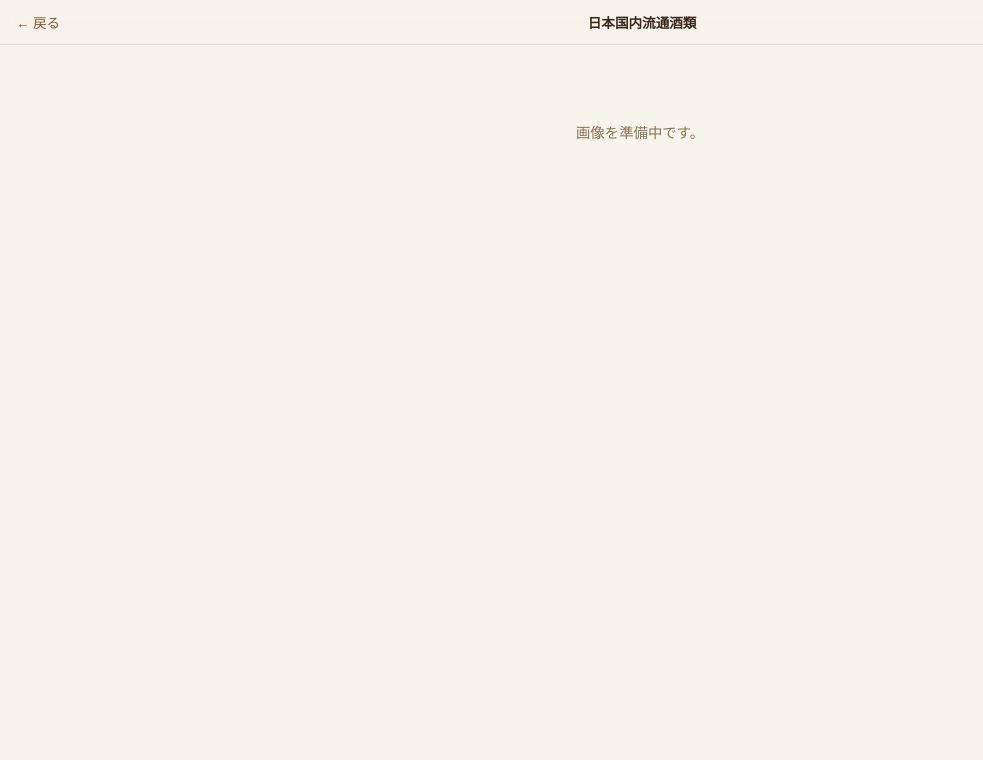
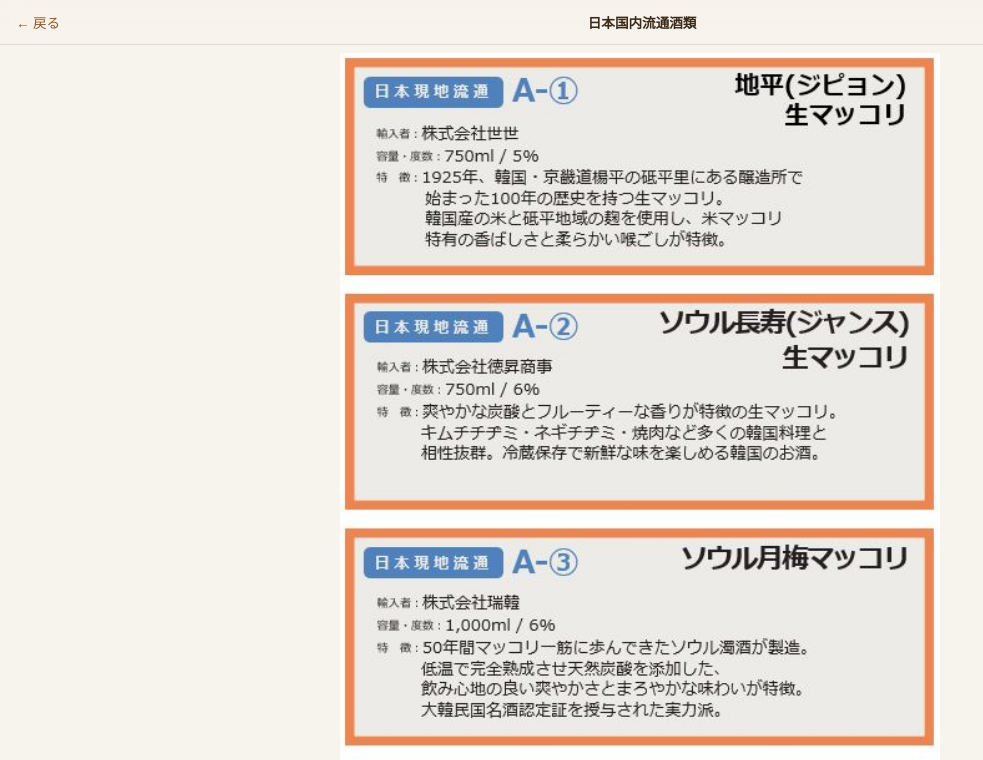
Before and after one commit to Tryito/korean-liquor-guide, a plain HTML site: page products.html in a window 1280 px wide. Shown: the top 760 px of the page, without its empty margins (0-983 px from the left). Drawn offline with Linux system fonts and the light colour scheme.

Commit message:
Add product caption images to gallery page

```diff
--- a/products.html
+++ b/products.html
@@ -2,77 +2,51 @@
 <html lang="ja">
 <head>
 <meta charset="UTF-8">
-<meta name="viewport" content="width=device-width, initial-scale=1.0, maximum-scale=1.0">
+<meta name="viewport" content="width=device-width, initial-scale=1.0, maximum-scale=5.0">
 <title>日本国内流通酒類キャプション</title>
 <style>
   @import url('https://fonts.googleapis.com/css2?family=Noto+Serif+JP:wght@400;600&display=swap');
-
   * { margin: 0; padding: 0; box-sizing: border-box; }
-  body {
-    background: #f7f3ed;
-    min-height: 100dvh;
-  }
+  body { background: #f7f3ed; }
   .header {
-    position: sticky;
-    top: 0;
-    z-index: 10;
+    position: sticky; top: 0; z-index: 10;
     background: rgba(247,243,237,0.95);
     backdrop-filter: blur(8px);
     padding: 12px 16px;
-    display: flex;
-    align-items: center;
+    display: flex; align-items: center;
     border-bottom: 1px solid rgba(139,90,43,0.15);
   }
   .back {
-    text-decoration: none;
-    color: #8b5a2b;
-    font-size: 0.85rem;
-    font-family: 'Noto Serif JP', serif;
+    text-decoration: none; color: #8b5a2b;
+    font-size: 0.85rem; font-family: 'Noto Serif JP', serif;
   }
   .header-title {
-    flex: 1;
-    text-align: center;
+    flex: 1; text-align: center;
     font-family: 'Noto Serif JP', serif;
-    font-size: 0.85rem;
-    color: #3a2a1a;
-    font-weight: 600;
-    padding-right: 40px;
+    font-size: 0.85rem; color: #3a2a1a;
+    font-weight: 600; padding-right: 40px;
   }
   .gallery {
-    padding: 16px;
-    display: flex;
-    flex-direction: column;
-    align-items: center;
-    gap: 12px;
+    display: flex; flex-direction: column;
+    align-items: center; gap: 4px;
+    padding: 8px 0;
   }
   .gallery img {
-    width: 100%;
-    max-width: 600px;
-    border-radius: 4px;
-    box-shadow: 0 1px 4px rgba(0,0,0,0.08);
-  }
-  .empty {
-    padding: 60px 20px;
-    text-align: center;
-    color: #8b7355;
-    font-family: 'Noto Serif JP', serif;
-    font-size: 0.9rem;
+    width: 100%; max-width: 600px;
+    display: block;
   }
 </style>
 </head>
 <body>
-
 <div class="header">
   <a href="index.html" class="back">← 戻る</a>
   <div class="header-title">日本国内流通酒類</div>
 </div>
-
-<div class="gallery" id="gallery">
-  <p class="empty" id="empty">画像を準備中です。</p>
-  <!-- 이미지 파일을 images/ 폴더에 넣고 아래에 추가 -->
-  <!-- <img src="images/product1.jpg" alt="商品1"> -->
-  <!-- <img src="images/product2.jpg" alt="商品2"> -->
+<div class="gallery">
+  <img src="images/gennti_1.jpg" alt="1" loading="lazy">
+  <img src="images/gennti_2.jpg" alt="2" loading="lazy">
+  <img src="images/gennti_3.jpg" alt="3" loading="lazy">
+  <img src="images/gennti_4.jpg" alt="4" loading="lazy">
 </div>
-
 </body>
 </html>
```
Also changed, not shown: images/gennti_1.jpg (added), images/gennti_2.jpg (added), images/gennti_3.jpg (added), images/gennti_4.jpg (added).
